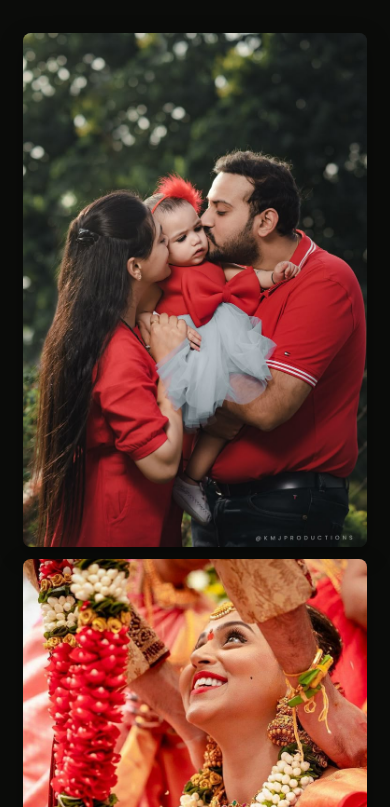
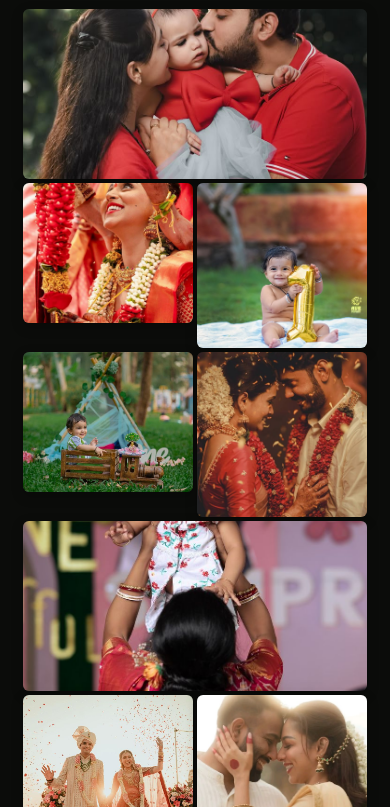
Before and after one commit to Abhishek9529/RB_PhotoStudio, a website built with Vite: page frontend/index.html in a window 390 px wide. Shown: the part 675-1482 px from the top of the page. Built offline with nearby package versions, Linux system fonts and the light colour scheme.

Commit message:
update images

```diff
--- a/frontend/index.html
+++ b/frontend/index.html
@@ -438,21 +438,71 @@
         font-size: 0.78rem;
       }
 
+      /* Collage grid layout for mobile */
       .gallery-grid-dynamic {
-        columns: 2 160px;
-        column-gap: 12px;
+        columns: unset;
+        display: grid;
+        grid-template-columns: 1fr 1fr;
+        gap: 6px;
+        width: 100%;
       }
 
       .gallery-grid-dynamic .gallery-item {
-        margin-bottom: 12px;
-        border-radius: 8px;
+        margin-bottom: 0;
+        border-radius: 6px;
+        width: 100%;
+        height: 100%;
+        object-fit: cover;
+        box-shadow: 0 4px 12px rgba(0, 0, 0, 0.25);
+      }
+
+      /* Every 5th image spans full width for collage variety */
+      .gallery-grid-dynamic .gallery-item:nth-child(5n+1) {
+        grid-column: 1 / -1;
+        height: 200px;
+      }
+
+      /* Alternating heights for remaining images */
+      .gallery-grid-dynamic .gallery-item:nth-child(5n+2),
+      .gallery-grid-dynamic .gallery-item:nth-child(5n+4) {
+        height: 160px;
+      }
+
+      .gallery-grid-dynamic .gallery-item:nth-child(5n+3),
+      .gallery-grid-dynamic .gallery-item:nth-child(5n+5) {
+        height: 190px;
       }
     }
 
     @media (max-width: 480px) {
+      .home-our-gallery {
+        padding: 42px 0;
+      }
+
+      .home-our-gallery .gallery-title {
+        font-size: 1.8rem;
+      }
+
+      .home-our-gallery .gallery-subtitle {
+        font-size: 0.75rem;
+      }
+
       .gallery-grid-dynamic {
-        columns: 1;
-        column-gap: 0;
+        gap: 4px;
+      }
+
+      .gallery-grid-dynamic .gallery-item:nth-child(5n+1) {
+        height: 170px;
+      }
+
+      .gallery-grid-dynamic .gallery-item:nth-child(5n+2),
+      .gallery-grid-dynamic .gallery-item:nth-child(5n+4) {
+        height: 140px;
+      }
+
+      .gallery-grid-dynamic .gallery-item:nth-child(5n+3),
+      .gallery-grid-dynamic .gallery-item:nth-child(5n+5) {
+        height: 165px;
       }
     }
   </style>
```
Also changed, not shown: frontend/assets/images/owner/about_bg_mobile.jpeg, 1 other file.
